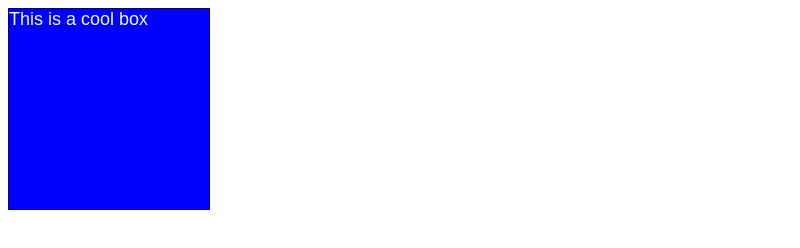
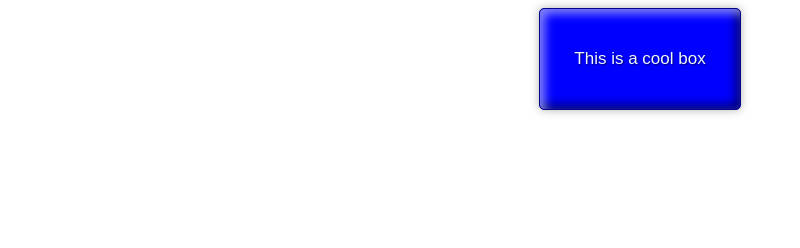
Before and after one commit to CheyenneNors/CheyenneNors.github.io, a plain HTML site: page Assignment 3/index.html in a window 1280 px wide. Shown: the whole page, without its empty margins (0-800 px from the left). Drawn offline with Linux system fonts and the light colour scheme.

Commit message:
changed css code for .box

```diff
--- a/Assignment 3/style.css
+++ b/Assignment 3/style.css
@@ -13,16 +13,19 @@
 
   .box{
     width: 200px;
-    height: 200px;
-    text-align: vertical center;
-    box-align: center;
+    height: 100px;
+    line-height: 100px;
+    margin: 0 auto;
+    text-align: center;
+    font-size: 17px;
     background-color: blue;
     color: aliceblue;
-    font-size: 18px;
-    text-shadow: black;
-    border: 1px solid rgb(4, 4, 118);
-    box-shadow: inset black;
-    box-shadow: black;
-    box-shadow: inset white;
+    text-shadow: 1px 1px 1px rgba(0, 0, 0, 0.5);
+    border-radius: 5px;
+    border: 1px solid rgb(4, 4, 142);
+    background: linear-gradient(bottom right, rgba(0,0,0,0) 0%, rgba(0,0,0,0.2) 30%, rgba(0,0,0,0.2) 100%);
+    box-shadow: 0 0 10px rgba(0, 0, 0, 0.3),
+                inset 5px 5px 10px rgba(255, 255, 255, 0.5),
+                inset -5px -5px 10px rgba(0, 0, 0, 0.5);
 
   }
```
